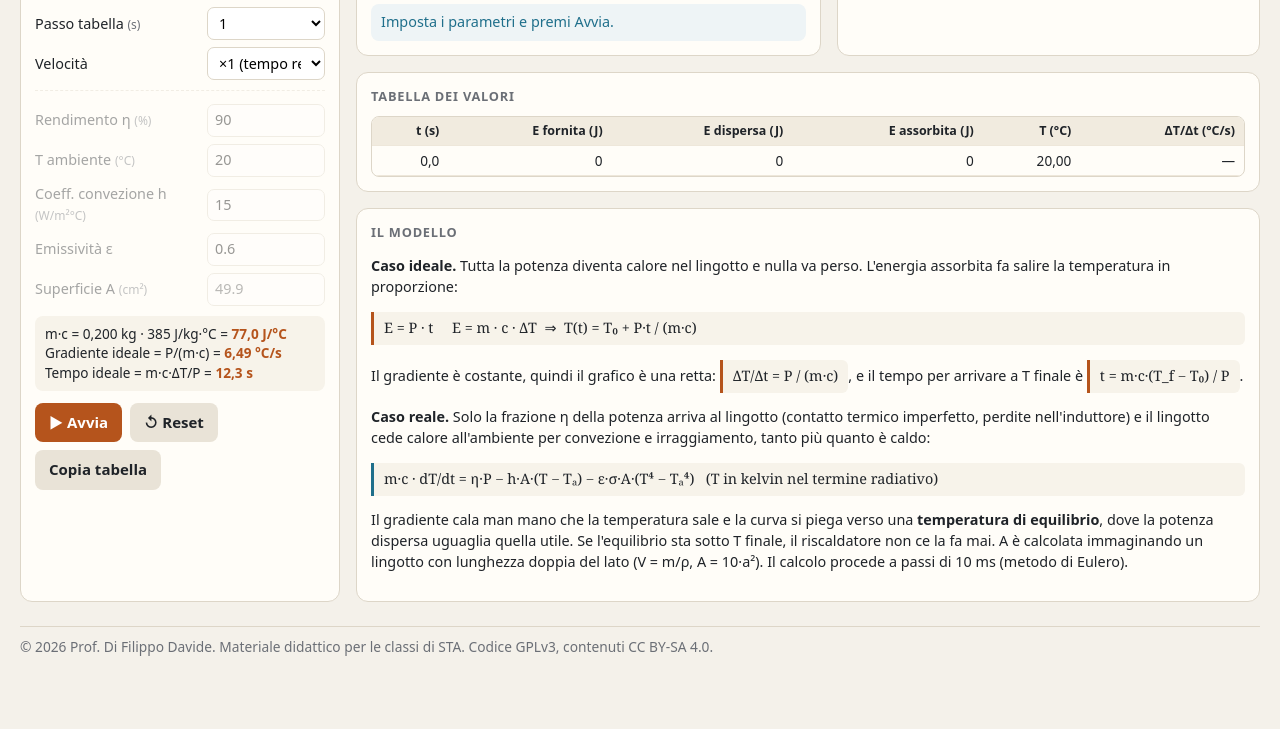
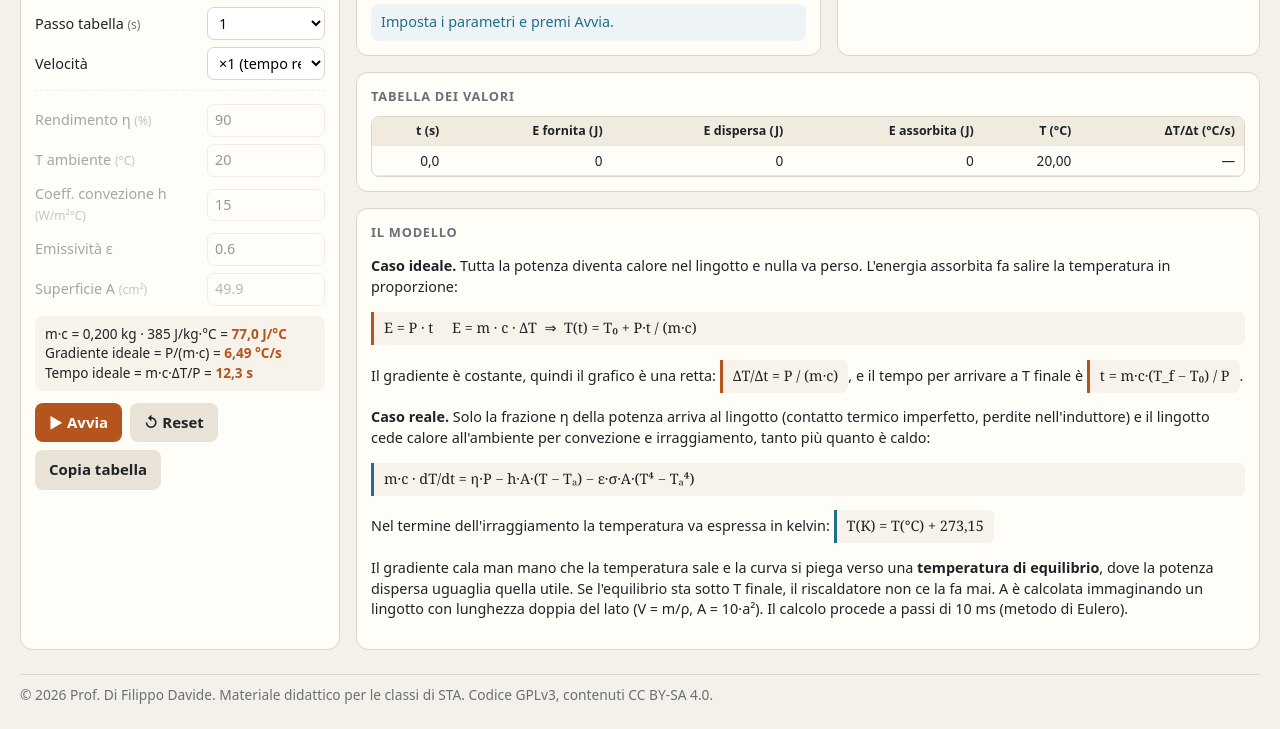
Before and after one commit to davidedifilippo/potenza-energia-rendimento, a plain HTML site: page riscaldamento-lingotto.html in a window 1280 px wide. Shown: the part 558-1287 px from the top of the page. Before the commit the page ends 1239 px from the top, so only its background shows below. Drawn offline with Linux system fonts and the light colour scheme.

Commit message:
Lingotto: nota esplicita sulla conversione in kelvin
Co-Authored-By: Claude Opus 5.5 <noreply@anthropic.com>

```diff
--- a/riscaldamento-lingotto.html
+++ b/riscaldamento-lingotto.html
@@ -210,7 +210,8 @@ footer{color:var(--muted);font-size:.86rem;border-top:1px solid var(--line);marg
       <div class="f">E = P · t &nbsp;&nbsp;&nbsp; E = m · c · ΔT &nbsp;⇒&nbsp; T(t) = T₀ + P·t / (m·c)</div>
       <p>Il gradiente è costante, quindi il grafico è una retta: <span class="f" style="display:inline-block;margin:0">ΔT/Δt = P / (m·c)</span>, e il tempo per arrivare a T finale è <span class="f" style="display:inline-block;margin:0">t = m·c·(T_f − T₀) / P</span>.</p>
       <p><b>Caso reale.</b> Solo la frazione η della potenza arriva al lingotto (contatto termico imperfetto, perdite nell'induttore) e il lingotto cede calore all'ambiente per convezione e irraggiamento, tanto più quanto è caldo:</p>
-      <div class="f r">m·c · dT/dt = η·P − h·A·(T − Tₐ) − ε·σ·A·(T⁴ − Tₐ⁴) &nbsp;&nbsp;(T in kelvin nel termine radiativo)</div>
+      <div class="f r">m·c · dT/dt = η·P − h·A·(T − Tₐ) − ε·σ·A·(T⁴ − Tₐ⁴)</div>
+      <p>Nel termine dell'irraggiamento la temperatura va espressa in kelvin: <span class="f r" style="display:inline-block;margin:0">T(K) = T(°C) + 273,15</span></p>
       <p>Il gradiente cala man mano che la temperatura sale e la curva si piega verso una <b>temperatura di equilibrio</b>, dove la potenza dispersa uguaglia quella utile. Se l'equilibrio sta sotto T finale, il riscaldatore non ce la fa mai. A è calcolata immaginando un lingotto con lunghezza doppia del lato (V = m/ρ, A = 10·a²). Il calcolo procede a passi di 10 ms (metodo di Eulero).</p>
     </div>
   </div>
```
